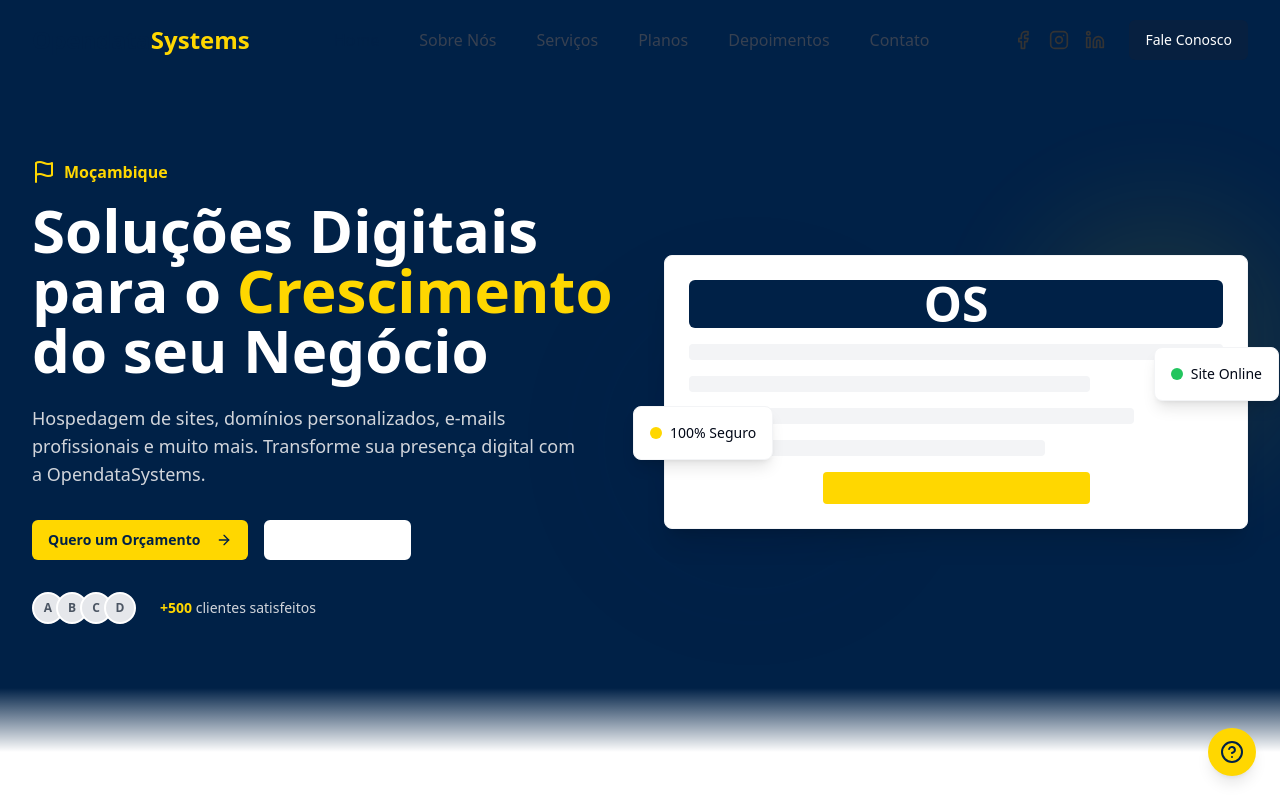
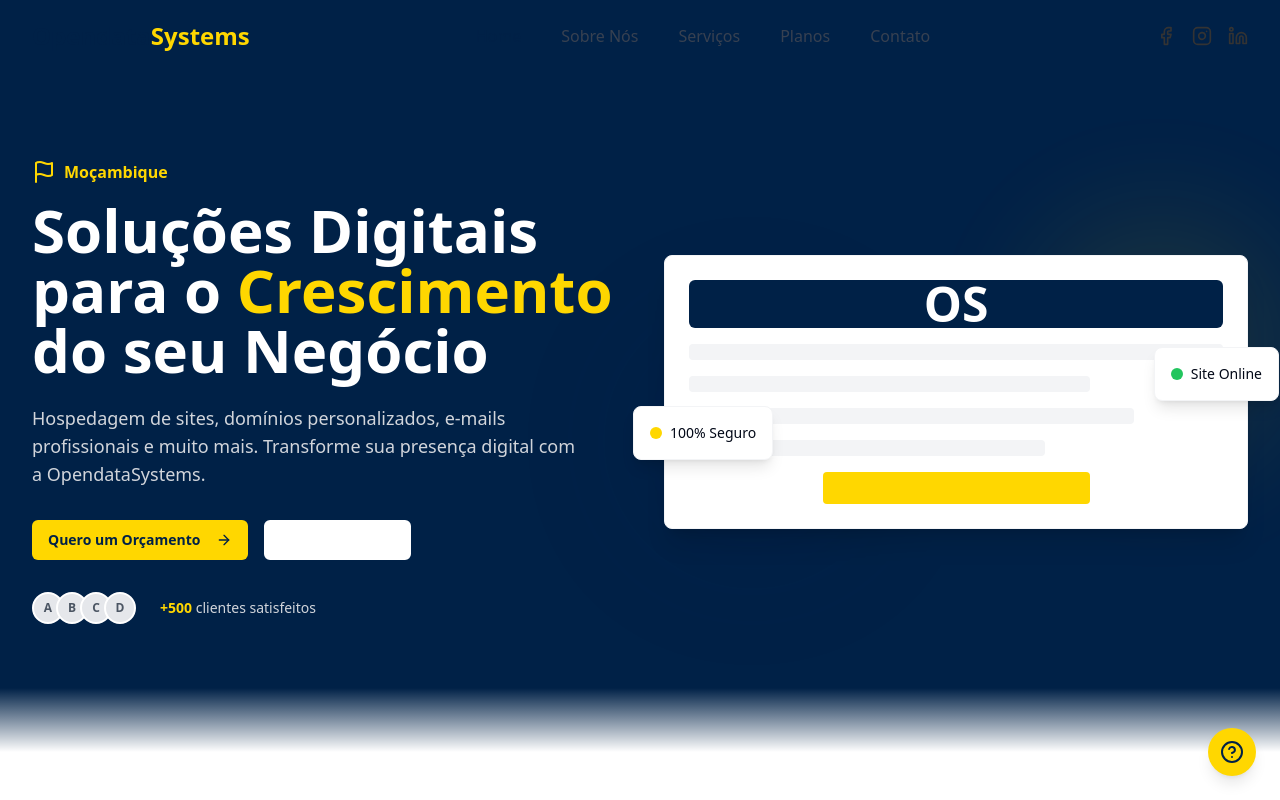
Before and after one commit to melvincumbe/opendata-digital-canvas, a React (Vite) app: page / in a window 1280 px wide. Shown: the top 800 px of the page. Built offline with nearby package versions, Linux system fonts and the light colour scheme.

Commit message:
Remove "Fale Conosco" button
Remove the "Fale Conosco" button from the top of the website.

```diff
--- a/src/components/layout/Header.tsx
+++ b/src/components/layout/Header.tsx
@@ -1,7 +1,7 @@
+
 import React, { useState, useEffect } from "react";
 import { Link } from "react-router-dom";
 import { Menu, X, Facebook, Instagram, Linkedin } from "lucide-react";
-import { Button } from "@/components/ui/button";
 import { cn } from "@/lib/utils";
 
 const Header: React.FC = () => {
@@ -21,7 +21,7 @@ const Header: React.FC = () => {
       }
 
       // Detect which section is currently in view
-      const sections = ["home", "about", "services", "pricing", "testimonials", "contact"];
+      const sections = ["home", "about", "services", "pricing", "contact"];
       let currentSection = activeSection;
 
       sections.forEach(section => {
@@ -101,7 +101,6 @@ const Header: React.FC = () => {
             <NavLink href="#about">Sobre Nós</NavLink>
             <NavLink href="#services">Serviços</NavLink>
             <NavLink href="#pricing">Planos</NavLink>
-            <NavLink href="#testimonials">Depoimentos</NavLink>
             <NavLink href="#contact">Contato</NavLink>
           </ul>
         </nav>
@@ -112,7 +111,6 @@ const Header: React.FC = () => {
             <SocialIcon Icon={Instagram} href="https://www.instagram.com/opendatasystems.mz?igsh=MWNlODQ0cm9wejExdQ==" />
             <SocialIcon Icon={Linkedin} href="https://linkedin.com" />
           </div>
-          <Button className="btn-primary">Fale Conosco</Button>
         </div>
 
         {/* Mobile Menu Button */}
@@ -150,7 +148,6 @@ const Header: React.FC = () => {
               <NavLink href="#about">Sobre Nós</NavLink>
               <NavLink href="#services">Serviços</NavLink>
               <NavLink href="#pricing">Planos</NavLink>
-              <NavLink href="#testimonials">Depoimentos</NavLink>
               <NavLink href="#contact">Contato</NavLink>
             </ul>
           </nav>
@@ -160,7 +157,6 @@ const Header: React.FC = () => {
               <SocialIcon Icon={Instagram} href="https://www.instagram.com/opendatasystems.mz?igsh=MWNlODQ0cm9wejExdQ==" />
               <SocialIcon Icon={Linkedin} href="https://linkedin.com" />
             </div>
-            <Button className="w-full btn-primary">Fale Conosco</Button>
           </div>
         </div>
       </div>
```
